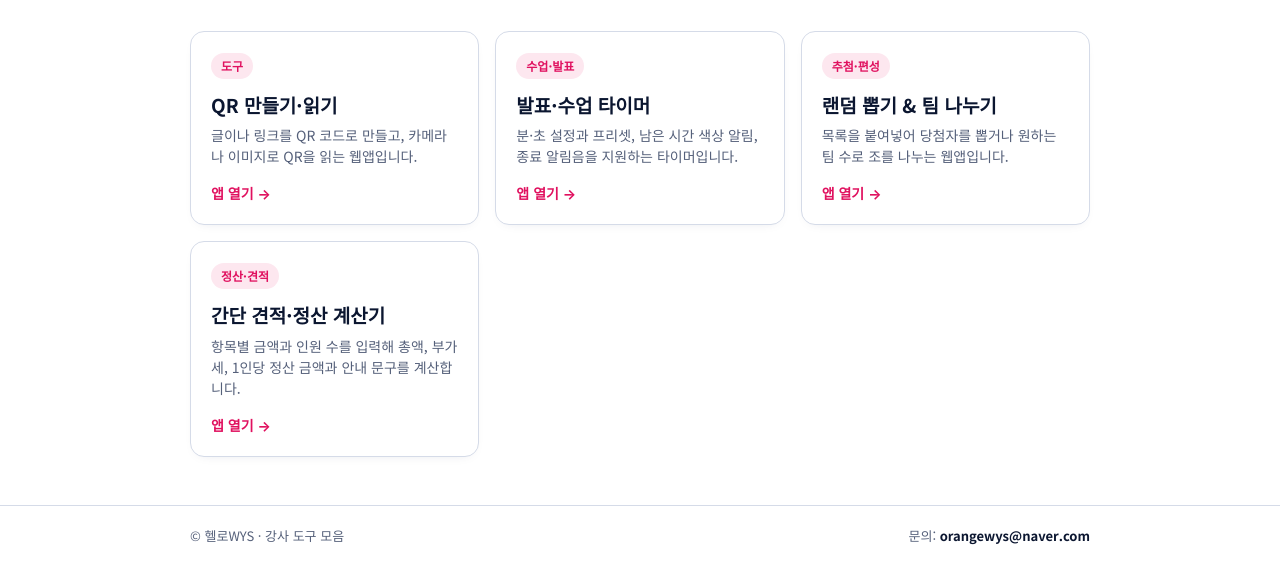
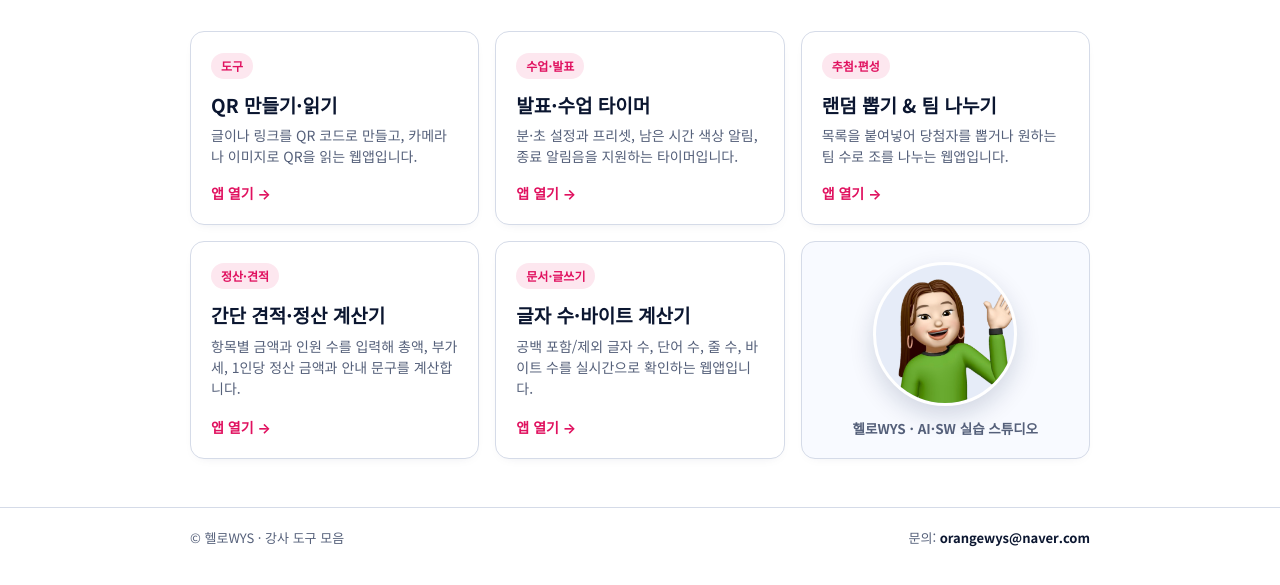
Before and after one commit to orangewys-a1/HelloWYS, a plain HTML site: page index.html in a window 1280 px wide. Shown: the part 139-724 px from the top of the page. Drawn offline with Linux system fonts and the light colour scheme.

Commit message:
Refactor card styles and add showcase card

```diff
--- a/index.html
+++ b/index.html
@@ -103,7 +103,7 @@
       box-shadow: 0 4px 14px -10px rgba(11, 31, 75, 0.22);
       transition: transform .15s ease, border-color .15s ease, box-shadow .15s ease;
     }
-    .card:hover {
+    a.card:hover {
       transform: translateY(-2px);
       border-color: var(--acc);
       box-shadow: 0 12px 24px -14px rgba(11, 31, 75, 0.35);
@@ -119,6 +119,10 @@
       margin-bottom: 12px;
       width: fit-content;
     }
+    .badge.profile {
+      color: #0b1f4b;
+      background: #e6ecf8;
+    }
     .card h2 {
       margin: 0 0 6px;
       font-size: 19px;
@@ -132,6 +136,44 @@
       font-size: 14px;
       font-weight: 700;
       color: var(--acc);
+    }
+    /* 그리드 빈 공간에 들어가는 큰 아바타 카드 */
+    .showcase-card {
+      display: flex;
+      flex-direction: column;
+      align-items: center;
+      justify-content: center;
+      text-align: center;
+      background: #f8faff;
+      border: 1px solid var(--line);
+      border-radius: 14px;
+      padding: 20px;
+      min-height: 210px;
+      box-shadow: 0 4px 14px -10px rgba(11, 31, 75, 0.18);
+    }
+    .big-avatar-frame {
+      width: 144px;
+      height: 144px;
+      border-radius: 50%;
+      overflow: hidden;
+      border: 3px solid #ffffff;
+      box-shadow: 0 10px 24px rgba(11, 31, 75, 0.16);
+      background: #e6ecf8;
+      display: flex;
+      align-items: center;
+      justify-content: center;
+      margin-bottom: 12px;
+    }
+    .big-avatar-img {
+      width: 100%;
+      height: 100%;
+      object-fit: cover;
+      display: block;
+    }
+    .showcase-caption {
+      font-size: 13.5px;
+      font-weight: 700;
+      color: var(--muted);
     }
     footer {
       background: var(--bg);
@@ -206,6 +248,20 @@
           </div>
           <span class="go">앱 열기 →</span>
         </a>
+        <a class="card" href="./chars/">
+          <div>
+            <span class="badge">문서·글쓰기</span>
+            <h2>글자 수·바이트 계산기</h2>
+            <p>공백 포함/제외 글자 수, 단어 수, 줄 수, 바이트 수를 실시간으로 확인하는 웹앱입니다.</p>
+          </div>
+          <span class="go">앱 열기 →</span>
+        </a>
+        <div class="showcase-card">
+          <div class="big-avatar-frame">
+            <img class="big-avatar-img" src="./avatar.png" alt="" onerror="this.style.display='none'">
+          </div>
+          <div class="showcase-caption">헬로WYS · AI·SW 실습 스튜디오</div>
+        </div>
       </div>
     </div>
   </main>
```
